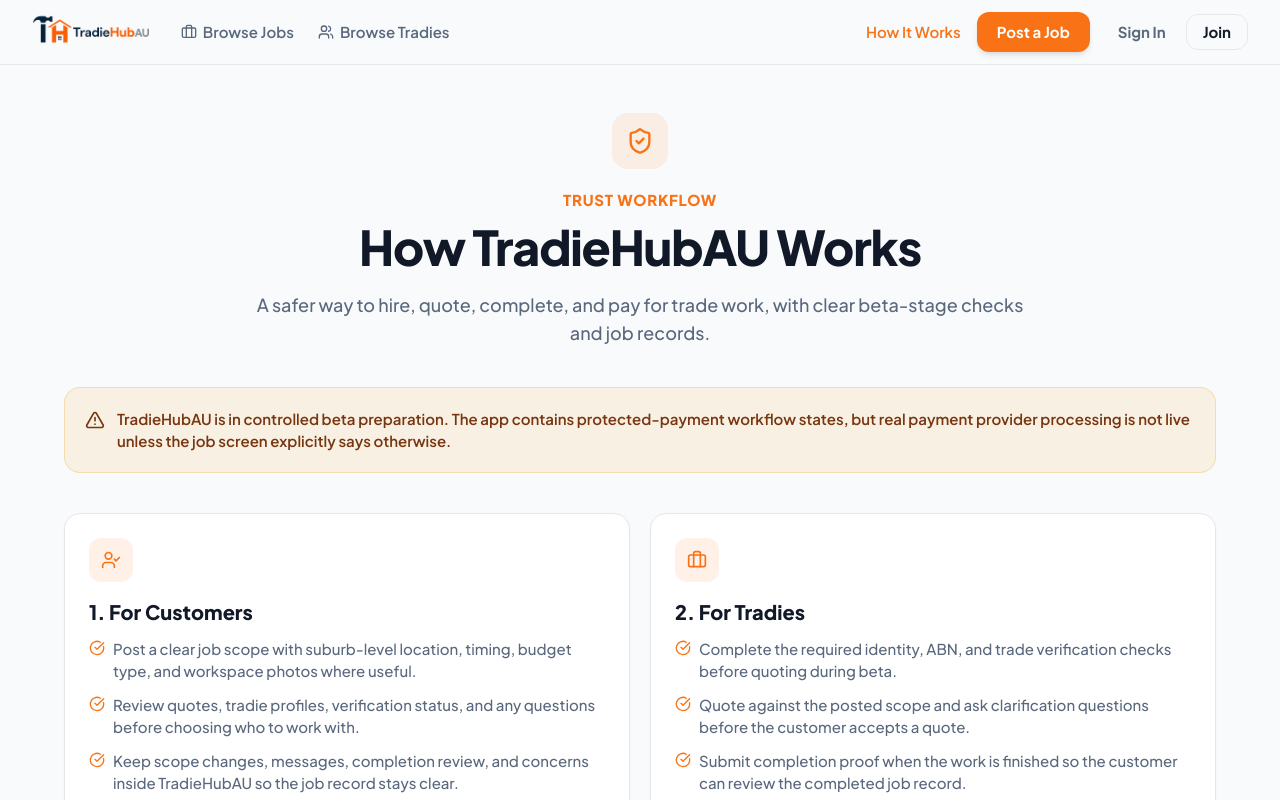
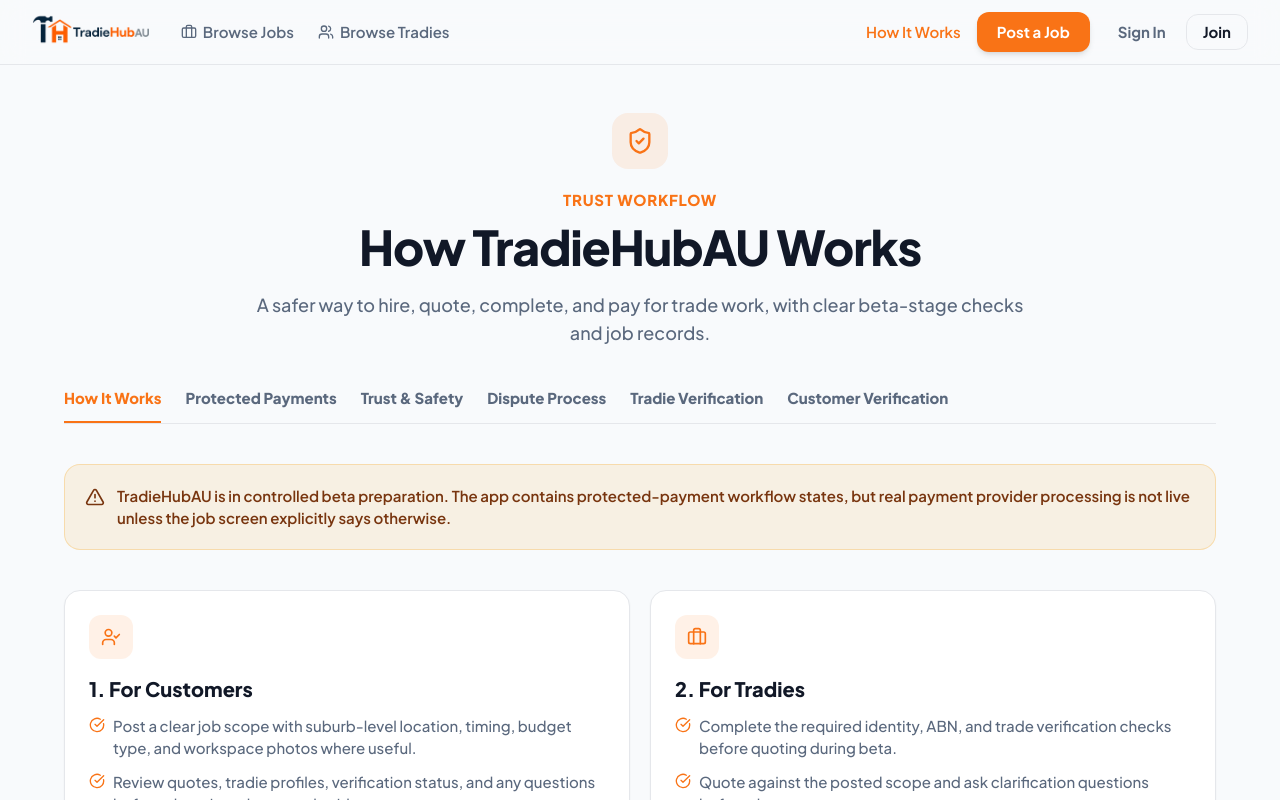
Before and after one commit to J0BL1N/TradieHubAU, a React (Vite) app in the folder frontend/: page /how-it-works in a window 1280 px wide. Shown: the top 800 px of the page. Built offline with nearby package versions, Linux system fonts and the light colour scheme; no server answers.

Commit message:
Move help links into info hub

```diff
--- /dev/null
+++ b/frontend/src/components/InfoHubTabs.tsx
@@ -0,0 +1,34 @@
+import { NavLink } from 'react-router-dom';
+
+const infoHubTabs = [
+  { to: '/how-it-works', label: 'How It Works' },
+  { to: '/protected-payments', label: 'Protected Payments' },
+  { to: '/trust-and-safety', label: 'Trust & Safety' },
+  { to: '/dispute-process', label: 'Dispute Process' },
+  { to: '/tradie-verification', label: 'Tradie Verification' },
+  { to: '/customer-verification', label: 'Customer Verification' },
+];
+
+export default function InfoHubTabs() {
+  return (
+    <nav className="overflow-x-auto border-b border-border" aria-label="Help topics">
+      <div className="flex min-w-max gap-6 text-sm font-extrabold">
+        {infoHubTabs.map((tab) => (
+          <NavLink
+            key={tab.to}
+            to={tab.to}
+            className={({ isActive }) =>
+              `whitespace-nowrap border-b-2 pb-3 transition-colors focus:outline-none focus-visible:ring-2 focus-visible:ring-primary/40 rounded-t-md ${
+                isActive
+                  ? 'border-primary text-primary'
+                  : 'border-transparent text-muted-foreground hover:text-foreground'
+              }`
+            }
+          >
+            {tab.label}
+          </NavLink>
+        ))}
+      </div>
+    </nav>
+  );
+}
--- a/frontend/src/components/Layout.tsx
+++ b/frontend/src/components/Layout.tsx
@@ -336,9 +336,6 @@
           <div className="flex flex-wrap items-center justify-center gap-x-6 gap-y-2 sm:justify-end">
             <a href="#" className="hover:text-primary transition-colors">Privacy Policy</a>
             <a href="#" className="hover:text-primary transition-colors">Terms of Service</a>
-            <Link to="/how-it-works" className="hover:text-primary transition-colors">How It Works</Link>
-            <Link to="/protected-payments" className="hover:text-primary transition-colors">Protected Payments</Link>
-            <Link to="/trust-and-safety" className="hover:text-primary transition-colors">Trust &amp; Safety</Link>
             <Link to="/support" className="hover:text-primary transition-colors">Contact Support</Link>
           </div>
         </div>
--- a/frontend/src/pages/BetaInfoPages.tsx
+++ b/frontend/src/pages/BetaInfoPages.tsx
@@ -8,6 +8,7 @@
   ShieldCheck,
   UserCheck,
 } from 'lucide-react';
+import InfoHubTabs from '../components/InfoHubTabs';
 
 type InfoSection = {
   title: string;
@@ -45,6 +46,8 @@
 function InfoPage({ icon, eyebrow, title, intro, sections }: InfoPageProps) {
   return (
     <div className="mx-auto max-w-4xl space-y-8">
+      <InfoHubTabs />
+
       <header className="space-y-4">
         <div className="flex h-12 w-12 items-center justify-center rounded-2xl bg-primary/10 text-primary">
           {icon}
--- a/frontend/src/pages/HowItWorks.tsx
+++ b/frontend/src/pages/HowItWorks.tsx
@@ -11,6 +11,7 @@
   ShieldCheck,
   UserCheck,
 } from 'lucide-react';
+import InfoHubTabs from '../components/InfoHubTabs';
 
 const customerSteps = [
   'Post a clear job scope with suburb-level location, timing, budget type, and workspace photos where useful.',
@@ -72,6 +73,8 @@
           A safer way to hire, quote, complete, and pay for trade work, with clear beta-stage checks and job records.
         </p>
       </header>
+
+      <InfoHubTabs />
 
       <div className="rounded-2xl border border-amber-500/25 bg-amber-500/10 p-5 text-sm font-semibold leading-6 text-amber-900">
         <div className="flex items-start gap-3">
```
